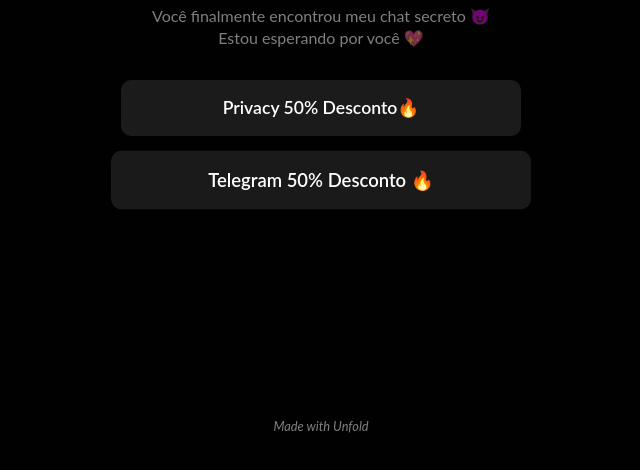
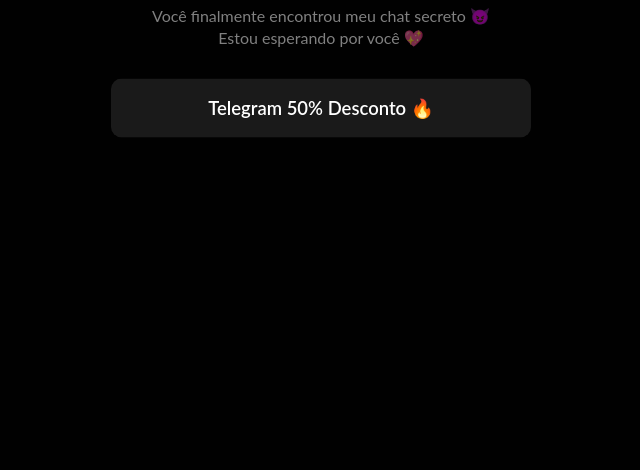
Before and after one commit to jujuveiga/contato, a plain HTML site: page teste.html in a window 1280 px wide. Shown: the part 306-776 px from the top of the page, without its empty margins (319-959 px from the left). Drawn offline with Linux system fonts and the light colour scheme; a web font is replaced by a local one.

Commit message:
Update teste.html

```diff
--- a/teste.html
+++ b/teste.html
@@ -120,15 +120,15 @@
         <p>Você finalmente encontrou meu chat secreto 😈<br />Estou esperando por você 💖</p>
     </header>
     <main>
-        <a class="button-link" href="https://privacy.com.br/profile/Anacosta" target="_blank" rel="noopener noreferrer">
+       <!-- <a class="button-link" href="https://privacy.com.br/profile/Anacosta" target="_blank" rel="noopener noreferrer">
             Privacy 50% Desconto🔥
-        </a>
+        </a> -->
         <a class="button-link pulse" href="https://apextry.com/go/hotboy" target="_blank" rel="noopener noreferrer">
             Telegram 50% Desconto 🔥
         </a>
     </main>
     <footer>
-        Made with Unfold
+        <!-- Made with Unfold -->
     </footer>
 </body>
 </html>
```
